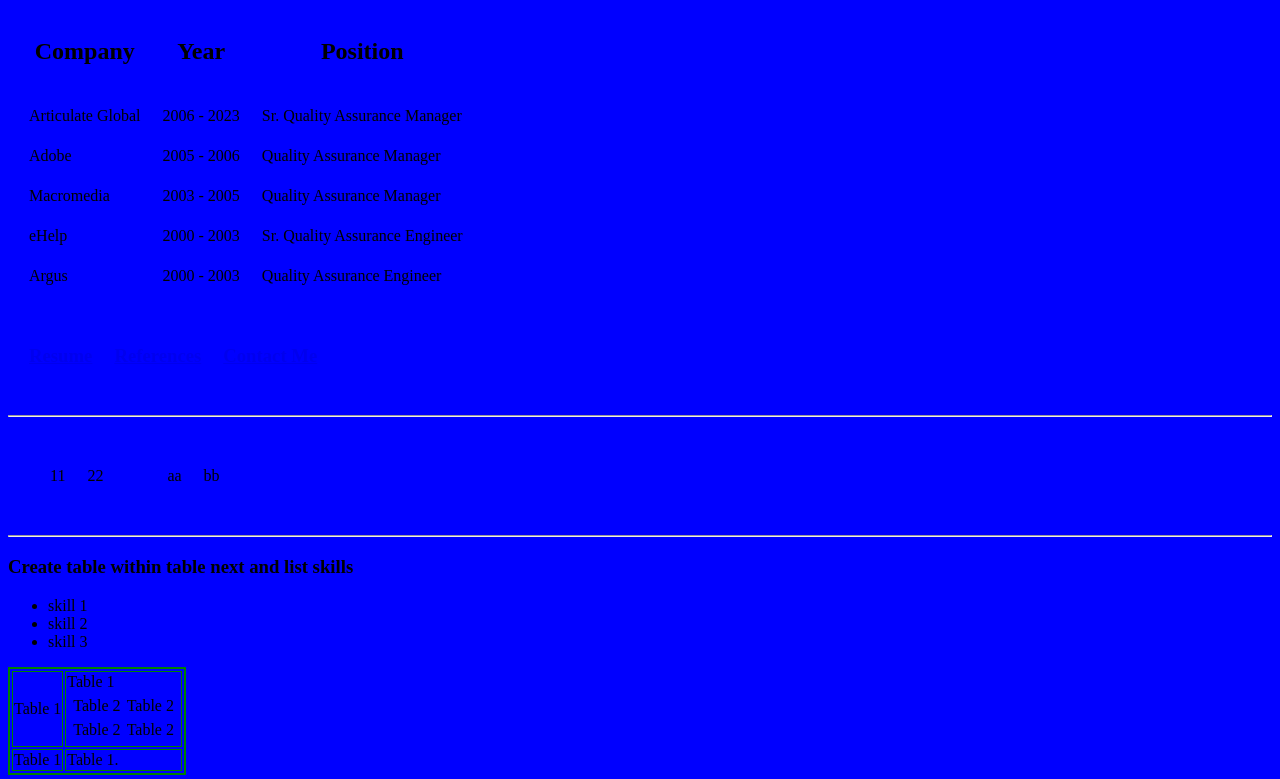
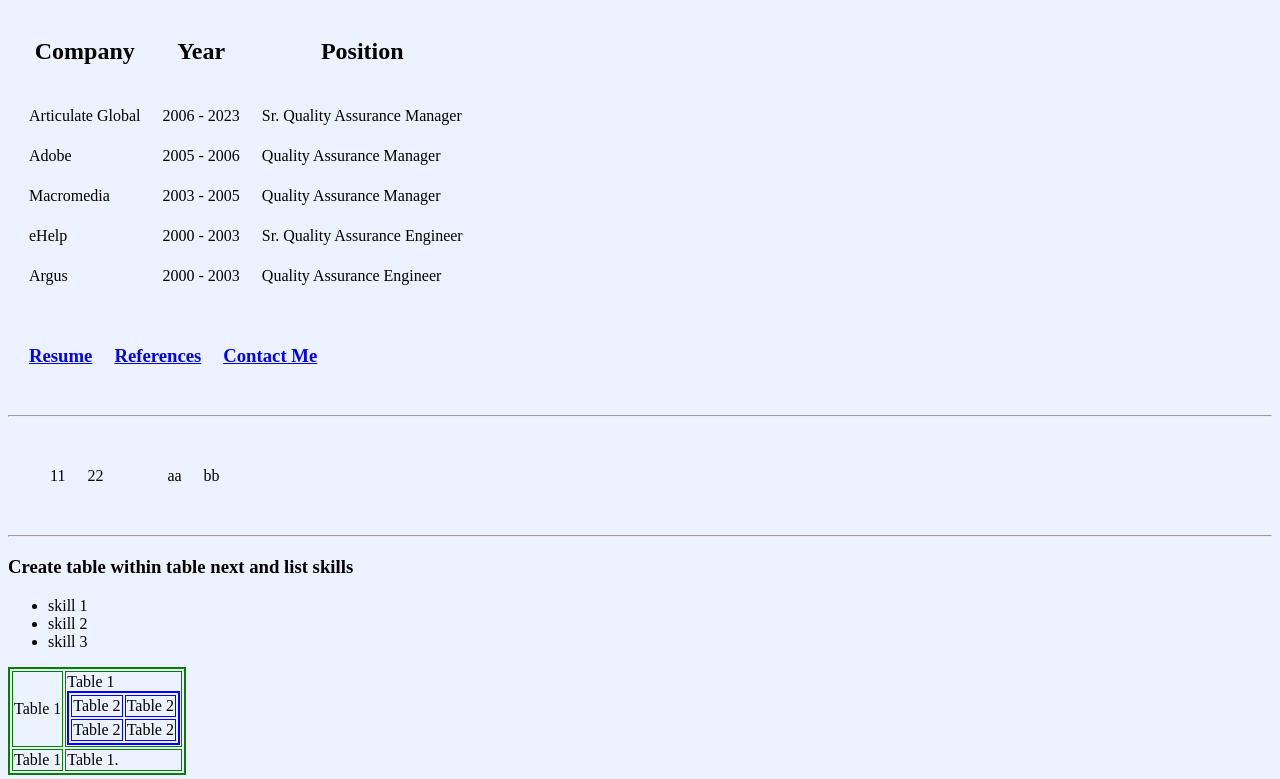
Before and after one commit to magnusnirell/mn, a plain HTML site: page index.html in a window 1280 px wide. Shown: the part 362-1141 px from the top of the page. Drawn offline with Linux system fonts and the light colour scheme.

Commit message:
updated background color

```diff
--- a/index.html
+++ b/index.html
@@ -4,7 +4,7 @@
         <meta charset="UTF-8">
         <title> Magnus's Personal Site </title>
     </head>
-    <body style="background-color: blue;">
+    <body style="background-color: #ECF2FF;">
         <table class="center" cellspacing=20>
             <tbody>
                 <tr>
```
